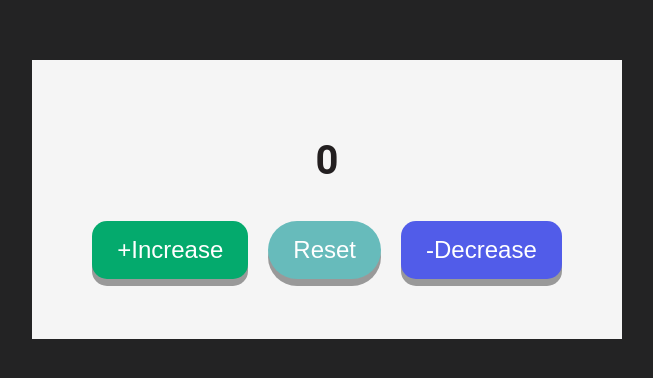
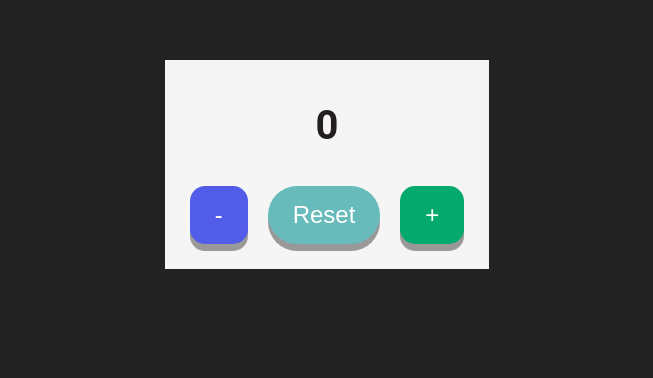
Before and after one commit to Ayenitosin03/simple-counter, a React (Create React App) app: page / in a window 1280 px wide. Shown: the part 132-510 px from the top of the page, without its empty margins (313-966 px from the left). Built offline with nearby package versions, Linux system fonts and the light colour scheme.

Commit message:
first commit

```diff
--- a/src/Components/Counter.js
+++ b/src/Components/Counter.js
@@ -11,14 +11,15 @@ import { useState } from "react";
          <div className={classes.counterContainer}>
             <h1 className={classes.count}>{counter}</h1>
             <div>
-            <button type="button" onClick={buttonIncrement} className={classes.increase}>
-                +Increase
+
+            <button type="button" onClick={buttonDecrement} className={classes.decrease}>
+              -
             </button>
             <button type="button" onClick={buttonReset} className={classes.reset}>
              Reset
             </button>
-            <button type="button" onClick={buttonDecrement} className={classes.decrease}>
-              -Decrease
+             <button type="button" onClick={buttonIncrement} className={classes.increase}>
+                +
             </button>
             </div>
          </div>
--- a/src/Components/Counter.module.css
+++ b/src/Components/Counter.module.css
@@ -12,8 +12,9 @@ body {
       background-color:whitesmoke;
       border: none;
       margin-top: 12rem;
-      padding: 50px;
+      padding: 15px;
       height: 100%;
+
   }
   .count {
       text-align: center;
```
